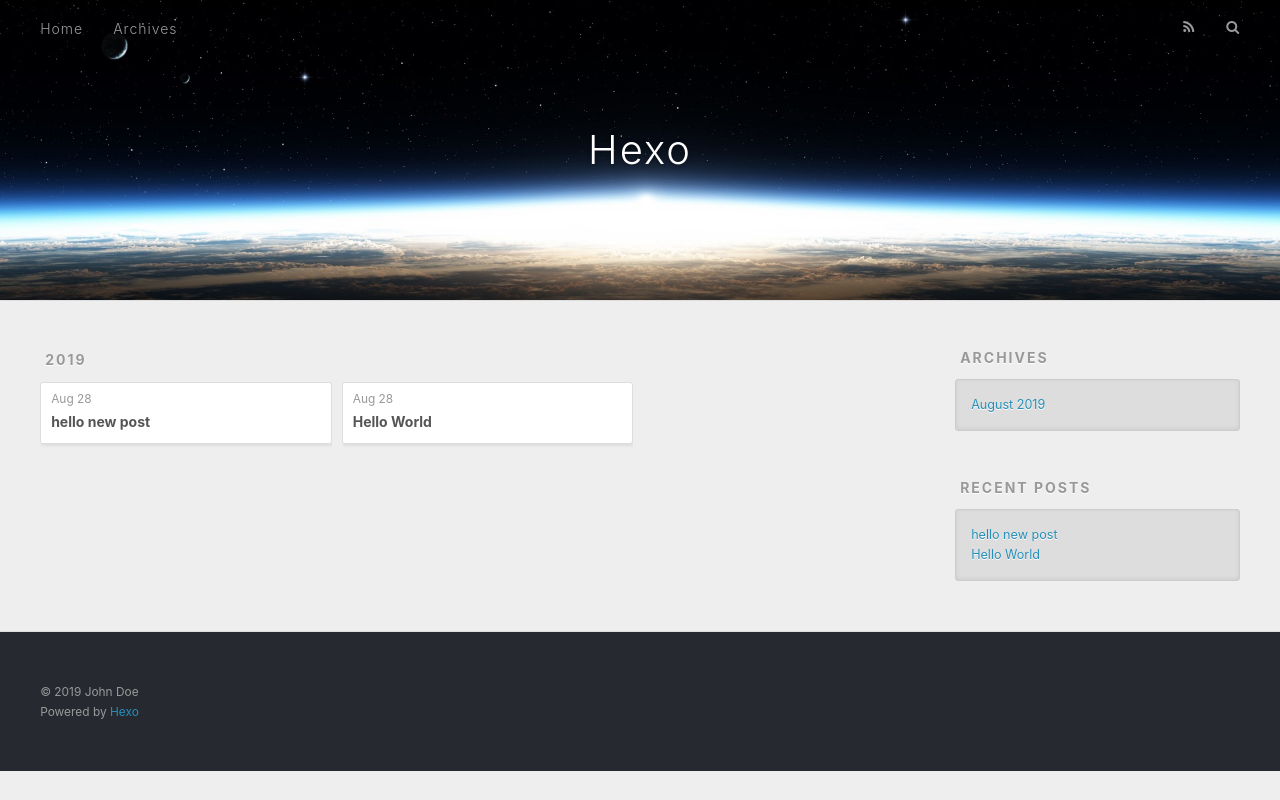
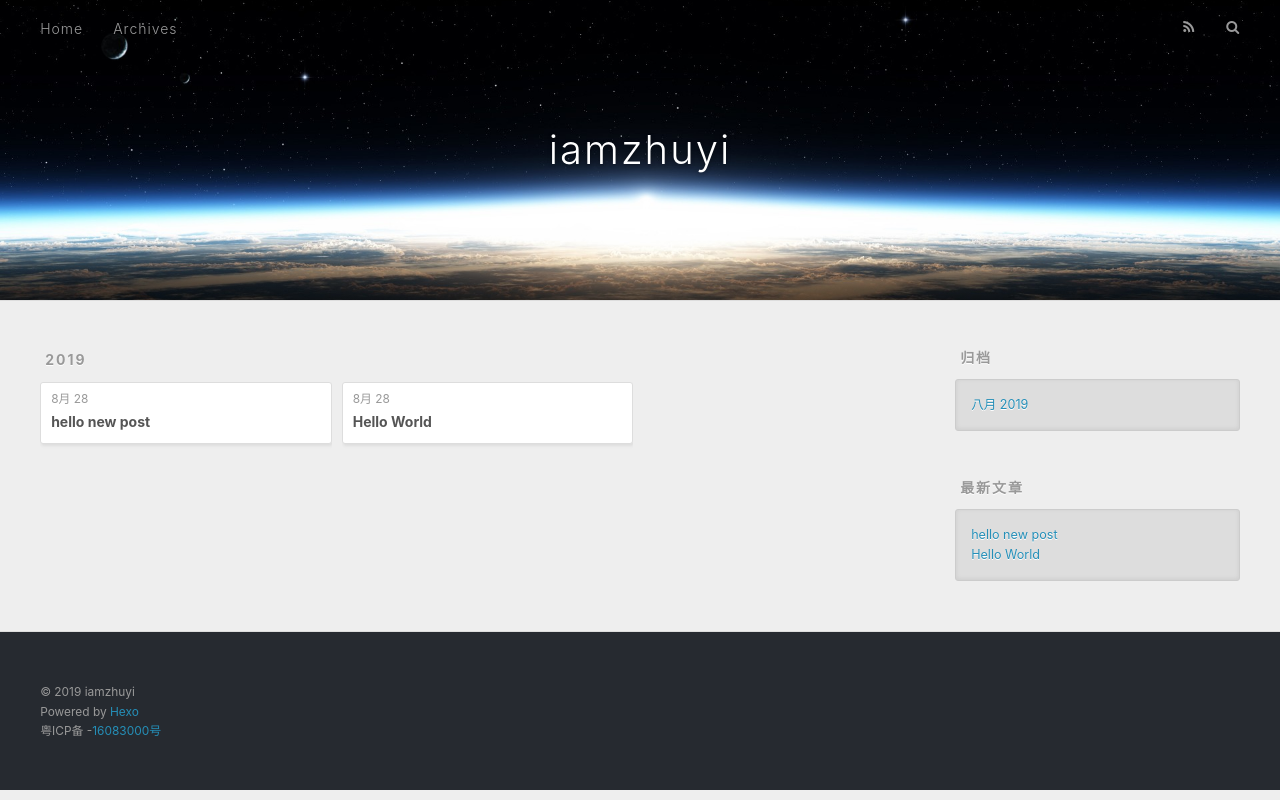
Before and after one commit to iamzhuyi/iamzhuyi.github.io, a plain HTML site: page archives/index.html in a window 1280 px wide. Drawn offline with nearby package versions, Linux system fonts and the light colour scheme.

Commit message:
Site updated: 2019-08-29 05:37:57

```diff
--- a/archives/index.html
+++ b/archives/index.html
@@ -5,17 +5,17 @@
 
 
 
-  <title>Archives | Hexo</title>
+  <title>归档 | iamzhuyi</title>
   <meta name="viewport" content="width=device-width, initial-scale=1, maximum-scale=1">
   <meta property="og:type" content="website">
-<meta property="og:title" content="Hexo">
-<meta property="og:url" content="http://yoursite.com/archives/index.html">
-<meta property="og:site_name" content="Hexo">
-<meta property="og:locale" content="en">
+<meta property="og:title" content="iamzhuyi">
+<meta property="og:url" content="https://iamzhuyi.github.io/archives/index.html">
+<meta property="og:site_name" content="iamzhuyi">
+<meta property="og:locale" content="zh-CN">
 <meta name="twitter:card" content="summary">
-<meta name="twitter:title" content="Hexo">
+<meta name="twitter:title" content="iamzhuyi">
 
-    <link rel="alternate" href="/atom.xml" title="Hexo" type="application/atom+xml">
+    <link rel="alternate" href="/atom.xml" title="iamzhuyi" type="application/atom+xml">
 
 
     <link rel="icon" href="/favicon.png">
@@ -34,7 +34,7 @@
   <div id="header-outer" class="outer">
     <div id="header-title" class="inner">
       <h1 id="logo-wrap">
-        <a href="/" id="logo">Hexo</a>
+        <a href="/" id="logo">iamzhuyi</a>
       </h1>
 
     </div>
@@ -51,10 +51,10 @@
 
           <a id="nav-rss-link" class="nav-icon" href="/atom.xml" title="RSS Feed"></a>
 
-        <a id="nav-search-btn" class="nav-icon" title="Search"></a>
+        <a id="nav-search-btn" class="nav-icon" title="搜索"></a>
       </nav>
       <div id="search-form-wrap">
-        <form action="//google.com/search" method="get" accept-charset="UTF-8" class="search-form"><input type="search" name="q" class="search-form-input" placeholder="Search"><button type="submit" class="search-form-submit">&#xF002;</button><input type="hidden" name="sitesearch" value="http://yoursite.com"></form>
+        <form action="//google.com/search" method="get" accept-charset="UTF-8" class="search-form"><input type="search" name="q" class="search-form-input" placeholder="Search"><button type="submit" class="search-form-submit">&#xF002;</button><input type="hidden" name="sitesearch" value="https://iamzhuyi.github.io"></form>
       </div>
     </div>
   </div>
@@ -77,7 +77,7 @@
   <div class="archive-article-inner">
     <header class="archive-article-header">
       <a href="/2019/08/28/hello-new-post/" class="archive-article-date">
-  <time datetime="2019-08-28T10:33:03.000Z" itemprop="datePublished">Aug 28</time>
+  <time datetime="2019-08-28T10:33:03.000Z" itemprop="datePublished">8月 28</time>
 </a>
 
 
@@ -96,7 +96,7 @@
   <div class="archive-article-inner">
     <header class="archive-article-header">
       <a href="/2019/08/28/hello-world/" class="archive-article-date">
-  <time datetime="2019-08-28T10:23:24.128Z" itemprop="datePublished">Aug 28</time>
+  <time datetime="2019-08-28T10:23:24.128Z" itemprop="datePublished">8月 28</time>
 </a>
 
 
@@ -128,9 +128,9 @@
 
 
   <div class="widget-wrap">
-    <h3 class="widget-title">Archives</h3>
+    <h3 class="widget-title">归档</h3>
     <div class="widget">
-      <ul class="archive-list"><li class="archive-list-item"><a class="archive-list-link" href="/archives/2019/08/">August 2019</a></li></ul>
+      <ul class="archive-list"><li class="archive-list-item"><a class="archive-list-link" href="/archives/2019/08/">八月 2019</a></li></ul>
     </div>
   </div>
 
@@ -138,7 +138,7 @@
 
 
   <div class="widget-wrap">
-    <h3 class="widget-title">Recent Posts</h3>
+    <h3 class="widget-title">最新文章</h3>
     <div class="widget">
       <ul>
 
@@ -162,11 +162,13 @@
 
   <div class="outer">
     <div id="footer-info" class="inner">
-      &copy; 2019 John Doe<br>
-      Powered by <a href="http://hexo.io/" target="_blank">Hexo</a>
+      &copy; 2019 iamzhuyi<br>
+      Powered by <a href="http://hexo.io/" target="_blank">Hexo</a><br>
+      粤ICP备 -<a target="_blank"  href="http://www.beian.miit.gov.cn/">16083000号</a>
     </div>
   </div>
 </footer>
+
     </div>
     <nav id="mobile-nav">
 
```
Also changed, not shown: 2019/08/28/hello-new-post/index.html (+16 -14 lines), 2019/08/28/hello-world/index.html (+16 -14 lines), archives/2019/08/index.html (+19 -17 lines), archives/2019/index.html (+19 -17 lines), index.html (+19 -17 lines).
